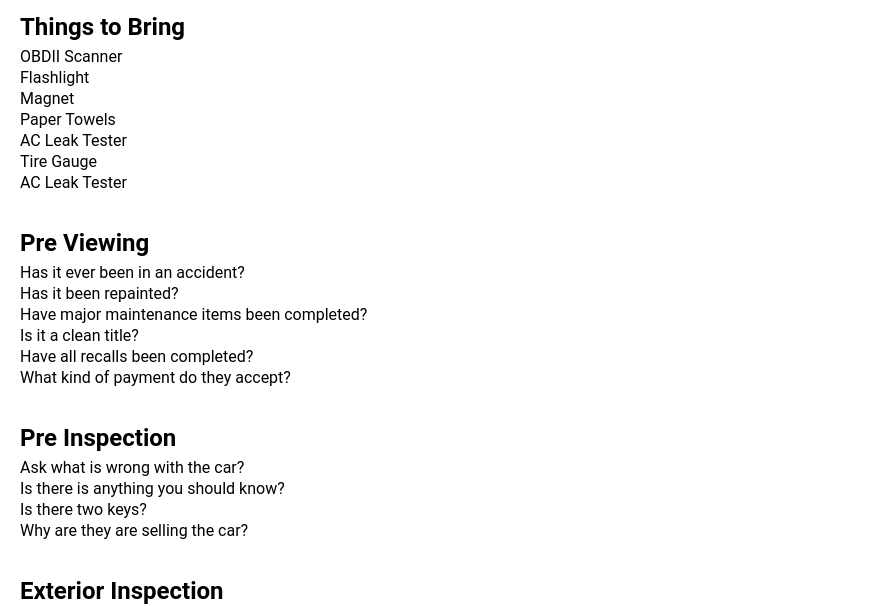
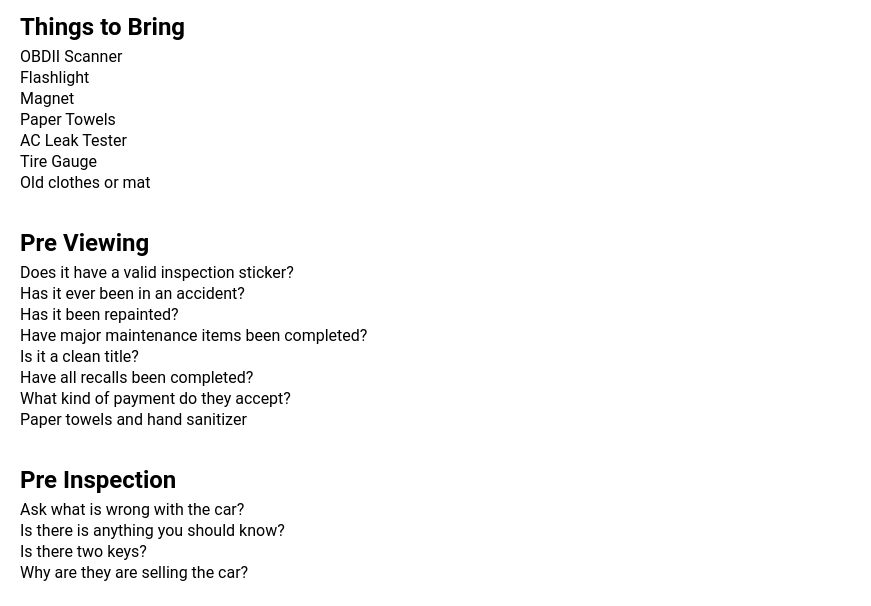
Before and after one commit to mikethebackyardmechanic/mikethebackyardmechanic.github.io, a plain HTML site: page index.html in a window 1280 px wide. Shown: the part 211-817 px from the top of the page, without its empty margins (0-871 px from the left). Drawn offline with Linux system fonts and the light colour scheme.

Commit message:
Update index.html

```diff
--- a/index.html
+++ b/index.html
@@ -37,18 +37,20 @@
             Tire Gauge
         </div>
         <div>
-            AC Leak Tester
+            Old clothes or mat
         </div>
     </div>
 
     <h2>Pre Viewing</h2>
     <div class="grid-3">
+        <div>Does it have a valid inspection sticker?</div>
         <div>Has it ever been in an accident?</div>
         <div>Has it been repainted?</div>
         <div>Have major maintenance items been completed?</div>
         <div>Is it a clean title?</div>
         <div>Have all recalls been completed?</div>
         <div>What kind of payment do they accept?</div>
+        <div>Paper towels and hand sanitizer</div>
     </div>
 
     <h2>Pre Inspection</h2>
@@ -174,9 +176,6 @@
         <div>Shift back and forth between Drive and Reverse</div>
     </div>
 
-    <h3>Pre Start</h3>
-    <div class="grid-3"></div>
-
     <h3>Driving</h3>
     <div class="grid-3">
         <div>Listen suspension squeaks or clunks </div>
```
